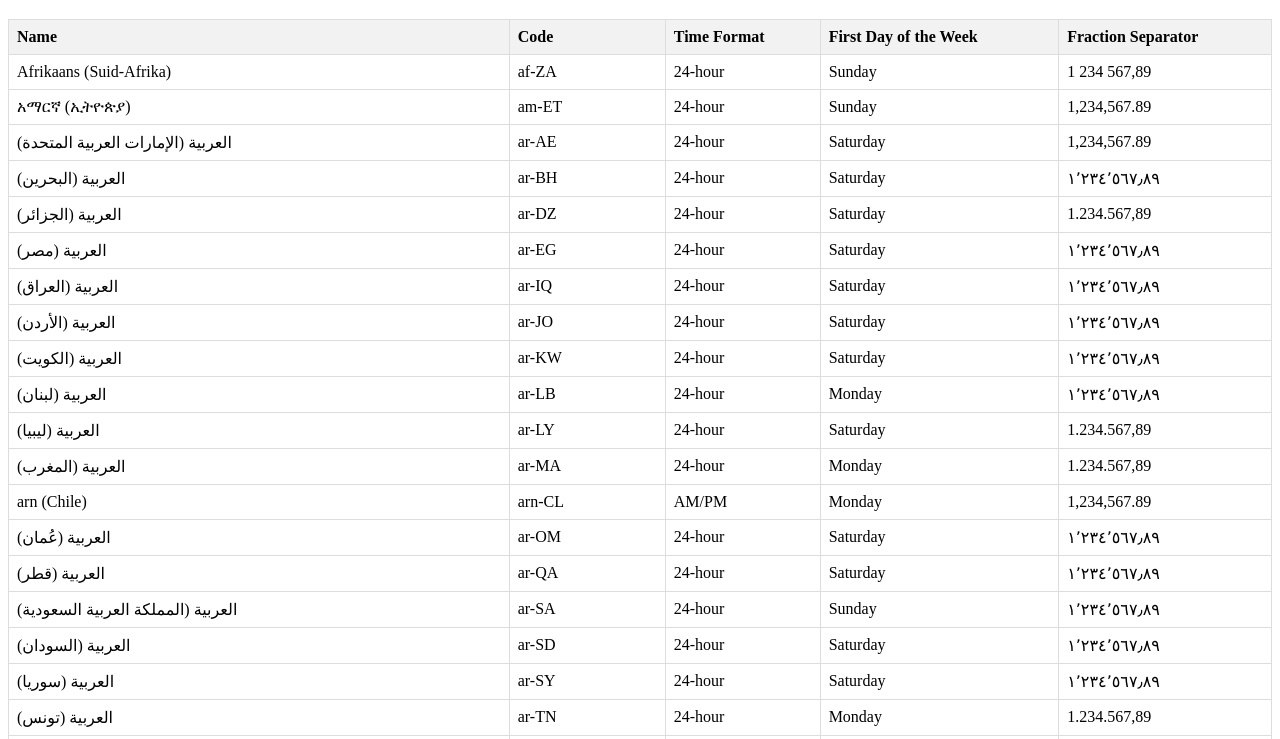
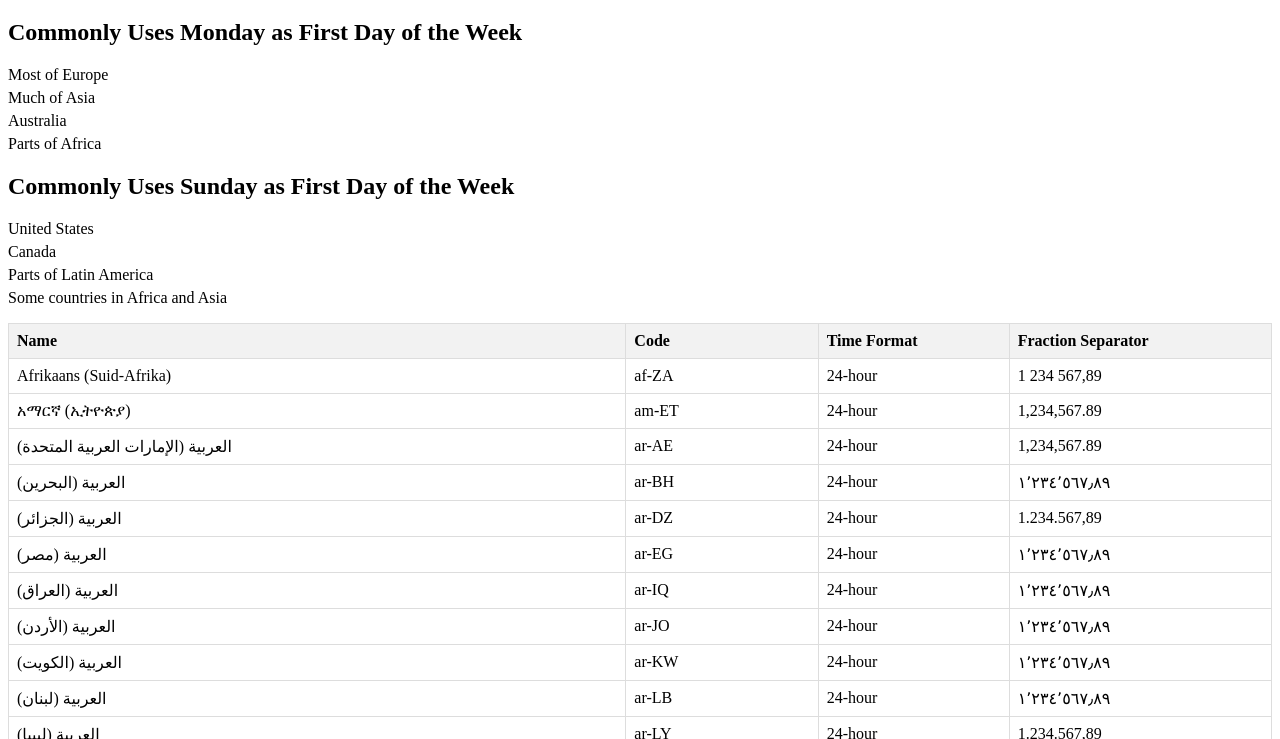
Before and after one commit to lmiyagi/locale-formats, a plain HTML site: page index.html in a window 1280 px wide. Shown: the part 61-800 px from the top of the page. Drawn offline with Linux system fonts and the light colour scheme.

Commit message:
was not working on firefox, so i changed it

```diff
--- a/index.html
+++ b/index.html
@@ -6,13 +6,29 @@
 </head>
 <body>
   <h1>Locales and their Formats</h1>
+
+  <h2>Commonly Uses Monday as First Day of the Week</h2>
+  <ul>
+    <li>Most of Europe</li>
+    <li>Much of Asia</li>
+    <li>Australia</li>
+    <li>Parts of Africa</li>
+    </ul>
+
+  <h2>Commonly Uses Sunday as First Day of the Week</h2>
+  <ul>
+    <li>United States</li>
+    <li>Canada</li>
+    <li>Parts of Latin America</li>
+    <li>Some countries in Africa and Asia</li>
+    </ul>
+
   <table id="localesTable">
     <thead>
       <tr>
         <th>Name</th>
         <th>Code</th>
         <th>Time Format</th>
-        <th>First Day of the Week</th>
         <th>Fraction Separator</th>
       </tr>
     </thead>
--- a/script.js
+++ b/script.js
@@ -9,33 +9,27 @@ localesArray.forEach(localeCode => {
         const nameCell = row.insertCell();
         const codeCell = row.insertCell();
         const timeFormatCell = row.insertCell();
-    const firstDayOfWeekCell = row.insertCell();
         const fractionSeparatorCell = row.insertCell();
 
         nameCell.textContent = new Intl.DisplayNames([localeCode], { type: 'language' }).of(localeCode);
         codeCell.textContent = locale.baseName;
 
         // Time Format (24-hour or AM/PM)
-    const options = { hour: 'numeric', hour12: undefined }; // Let the locale decide
+        const options = { hour: 'numeric', hour12: undefined };
         const formattedTime = new Intl.DateTimeFormat(locale, options).format(new Date());
         timeFormatCell.textContent = formattedTime.includes("AM") || formattedTime.includes("PM") ? "AM/PM" : "24-hour";
 
-    // First Day of the Week (Corrected - Using getWeekInfo())
-    const weekInfo = locale.getWeekInfo();
-    const firstDayOfWeek = weekInfo.firstDay;
-    const dayNames = ["Monday", "Tuesday", "Wednesday", "Thursday", "Friday", "Saturday", "Sunday"];
-    firstDayOfWeekCell.textContent = dayNames[firstDayOfWeek - 1];
 
+        // Fraction Separator (Corrected)
+        const number = 1234567.89;
+        fractionSeparatorCell.textContent = number.toLocaleString(localeCode);
 
-    // Fraction Separator (No Change)
-    const largeNumber = 1234567.89;
-    fractionSeparatorCell.textContent = largeNumber.toLocaleString(locale);
 
     } catch (error) {
         console.error(`Error processing locale ${localeCode}:`, error);
         const row = tableBody.insertRow();
         const nameCell = row.insertCell();
-    nameCell.colSpan = 5; // Corrected colspan
+        nameCell.colSpan = 4; // Corrected colspan
         nameCell.textContent = `Error processing locale ${localeCode}`;
     }
 });
--- a/style.css
+++ b/style.css
@@ -1,3 +1,4 @@
+/* style.css (no changes needed) */
 table {
   width: 100%;
   border-collapse: collapse;
@@ -13,7 +14,11 @@ th {
   background-color: #f2f2f2;
 }
 
-/* New rule for hover effect */
-tr:hover {
-  background-color: #ffffcc; /* Light yellow */
+ul { /* Style the lists if you want */
+  list-style-type: none; /* Remove bullet points */
+  padding: 0;
 }
+
+ul li {
+  margin-bottom: 5px;
+}
```
Lines whose indentation alone changed are shown as unchanged.
